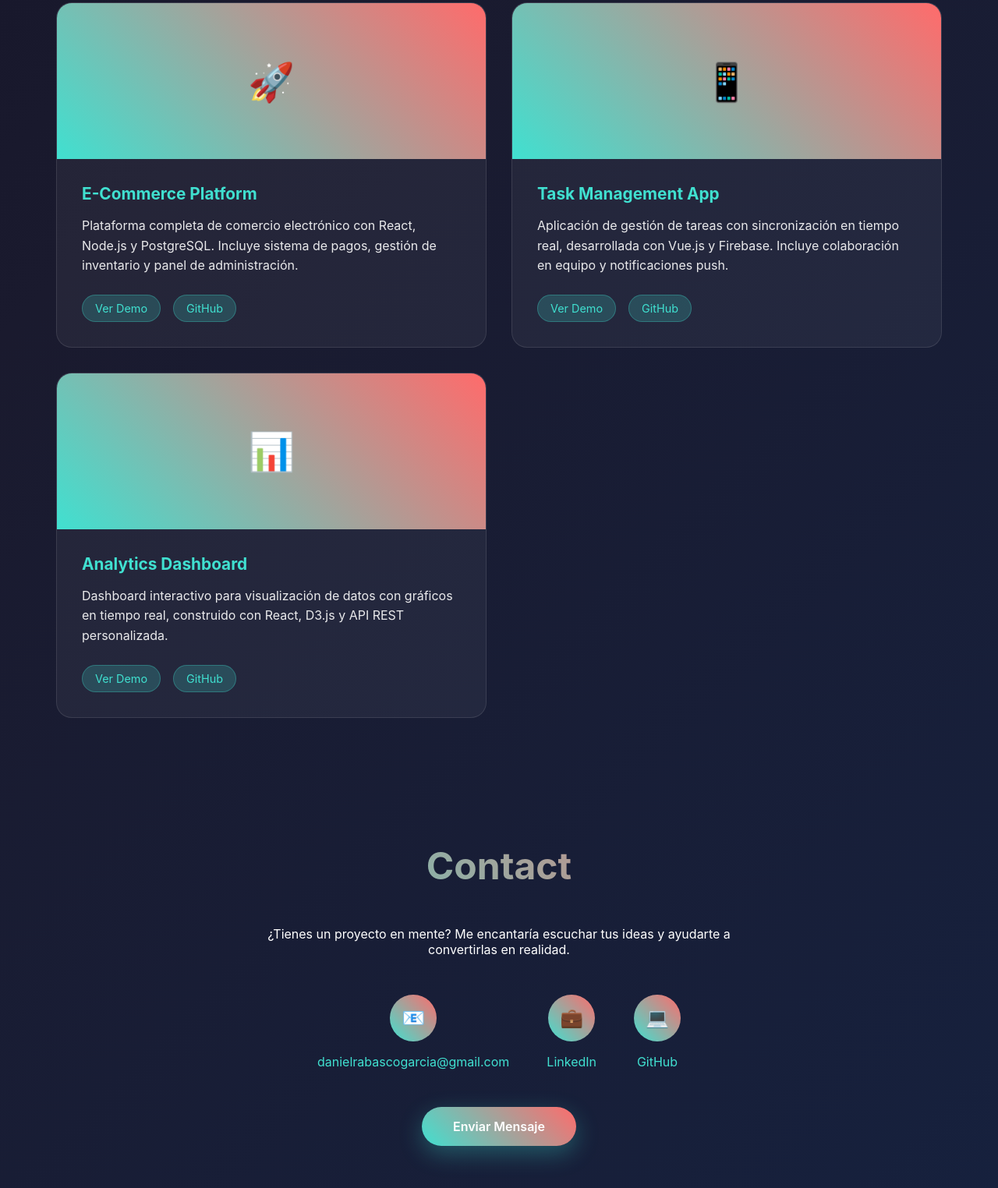
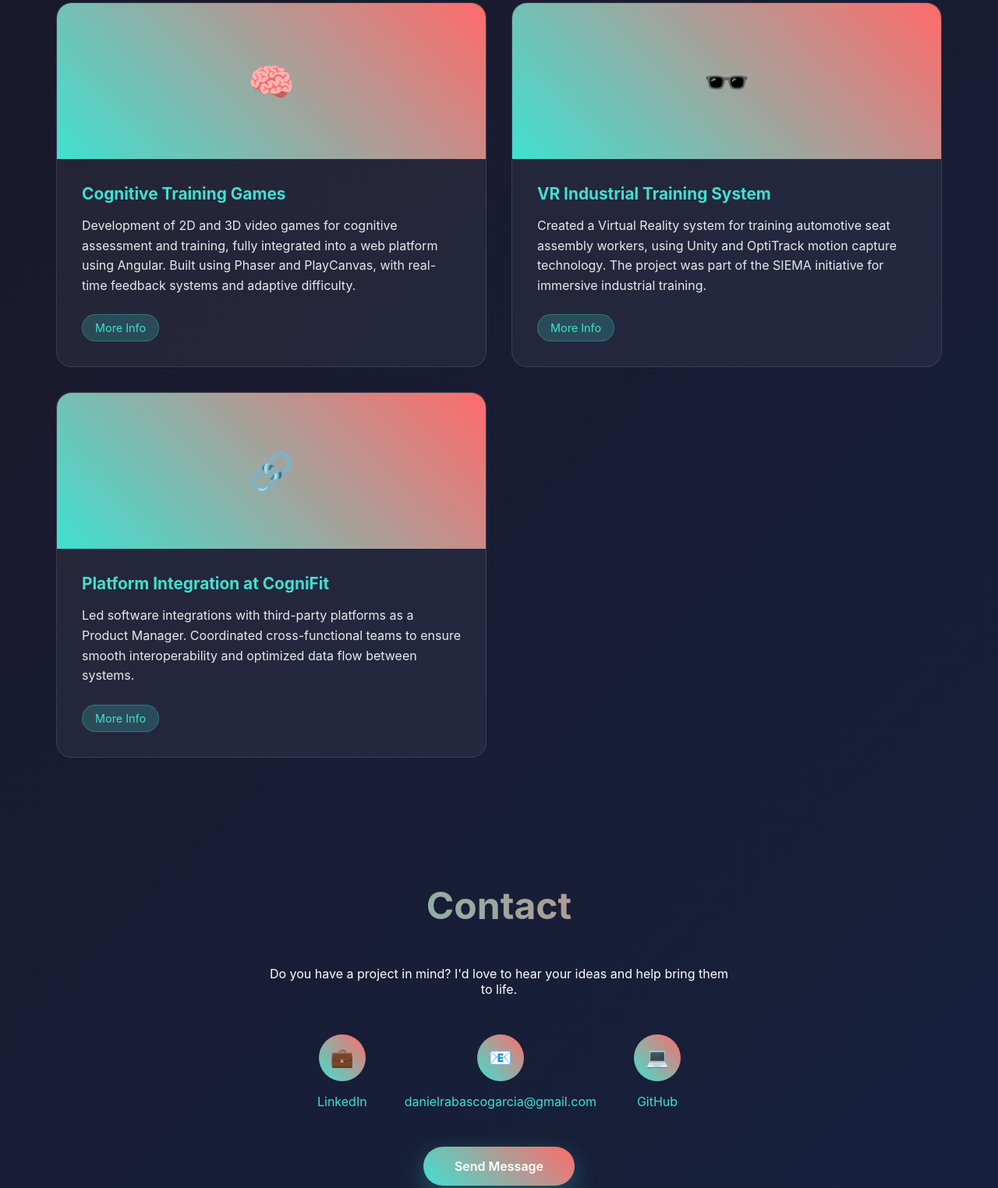
Before and after one commit to DanielRabasco/DanielRabasco.github.io, a plain HTML site: page index.html in a window 1280 px wide. Shown: the part 2046-3570 px from the top of the page at 78% size. Drawn offline with Linux system fonts and the light colour scheme.

Commit message:
some translations

```diff
--- a/index.html
+++ b/index.html
@@ -93,61 +93,59 @@
         <h2 class="section-title">Projects</h2>
         <div class="projects-grid">
             <div class="project-card">
-                <div class="project-image">🚀</div>
+                <div class="project-image">🧠</div>
                 <div class="project-content">
-                    <h3 class="project-title">E-Commerce Platform</h3>
-                    <p class="project-description">Plataforma completa de comercio electrónico con React, Node.js y PostgreSQL. Incluye sistema de pagos, gestión de inventario y panel de administración.</p>
+                    <h3 class="project-title">Cognitive Training Games</h3>
+                    <p class="project-description">Development of 2D and 3D video games for cognitive assessment and training, fully integrated into a web platform using Angular. Built using Phaser and PlayCanvas, with real-time feedback systems and adaptive difficulty.</p>
                     <div class="project-links">
-                        <a href="#" class="project-link">Ver Demo</a>
-                        <a href="#" class="project-link">GitHub</a>
+                        <a href="#" class="project-link">More Info</a>
                     </div>
                 </div>
             </div>
             <div class="project-card">
-                <div class="project-image">📱</div>
+                <div class="project-image">🕶️</div>
                 <div class="project-content">
-                    <h3 class="project-title">Task Management App</h3>
-                    <p class="project-description">Aplicación de gestión de tareas con sincronización en tiempo real, desarrollada con Vue.js y Firebase. Incluye colaboración en equipo y notificaciones push.</p>
+                    <h3 class="project-title">VR Industrial Training System</h3>
+                    <p class="project-description">Created a Virtual Reality system for training automotive seat assembly workers, using Unity and OptiTrack motion capture technology. The project was part of the SIEMA initiative for immersive industrial training.</p>
                     <div class="project-links">
-                        <a href="#" class="project-link">Ver Demo</a>
-                        <a href="#" class="project-link">GitHub</a>
+                        <a href="#" class="project-link">More Info</a>
                     </div>
                 </div>
             </div>
             <div class="project-card">
-                <div class="project-image">📊</div>
+                <div class="project-image">🔗</div>
                 <div class="project-content">
-                    <h3 class="project-title">Analytics Dashboard</h3>
-                    <p class="project-description">Dashboard interactivo para visualización de datos con gráficos en tiempo real, construido con React, D3.js y API REST personalizada.</p>
+                    <h3 class="project-title">Platform Integration at CogniFit</h3>
+                    <p class="project-description">Led software integrations with third-party platforms as a Product Manager. Coordinated cross-functional teams to ensure smooth interoperability and optimized data flow between systems.</p>
                     <div class="project-links">
-                        <a href="#" class="project-link">Ver Demo</a>
-                        <a href="#" class="project-link">GitHub</a>
+                        <a href="#" class="project-link">More Info</a>
                     </div>
                 </div>
             </div>
         </div>
     </section>
 
+
     <!-- Contact Section -->
     <section id="contact">
         <h2 class="section-title">Contact</h2>
         <div class="contact-content">
-            <p>¿Tienes un proyecto en mente? Me encantaría escuchar tus ideas y ayudarte a convertirlas en realidad.</p>
+            <p>Do you have a project in mind? I'd love to hear your ideas and help bring them to life.</p>
             <div class="contact-info">
+                <div class="contact-item">
+                    <div class="contact-icon">💼</div>
+                    <a href="https://www.linkedin.com/in/daniel-rabasco/">LinkedIn</a>
+                </div>
                 <div class="contact-item">
                     <div class="contact-icon">📧</div>
                     <a href="mailto:danielrabascogarcia@gmail.com">danielrabascogarcia@gmail.com</a>
-                </div>
-                <div class="contact-item">
-                    <div class="contact-icon">💼</div>
-                    <a href="#">LinkedIn</a>
                 </div>
                 <div class="contact-item">
                     <div class="contact-icon">💻</div>
                     <a href="#">GitHub</a>
                 </div>
             </div>
-            <a href="mailto:alex@ejemplo.com" class="cta-button">Enviar Mensaje</a>
+            <a href="mailto:danielrabascogarcia@gmail.com" class="cta-button">Send Message</a>
         </div>
     </section>
 
```
